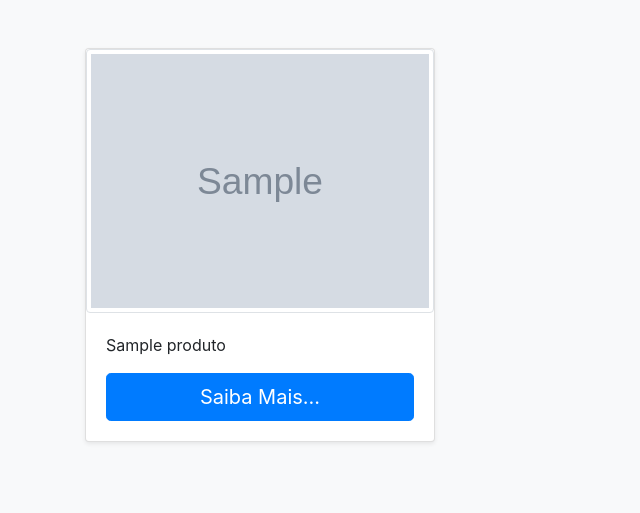
After one commit to wallace-araujo/loja-virtual-symfony4, a Symfony app: template templates/View/_categoria.html.twig in a window 1280 px wide. The commit adds this page. Shown: the top 513 px of the page, without its empty margins (0-640 px from the left). Run offline with Twig, Linux system fonts and the light colour scheme; the template is opened without the code that fills it: most values are stand-ins (such as "Sample title", 1, 10 or a date in 2020); grey boxes marked "Sample" are stand-in pictures; some libraries are stand-ins or nearby versions.

Commit message:
Categoria.. relacionamento  muitos para muitos

```diff
--- a/src/Controller/CarrinhoComprasController.php
+++ b/src/Controller/CarrinhoComprasController.php
@@ -62,7 +62,6 @@ class CarrinhoComprasController extends AbstractController
         //dump($this->items);
         // exit;
 
-        //$this->addFlash('success', "Fonte de Dados '".$request->request->get('datasetname')."' foi Criada com Sucesso! ");
         return $this->redirectToRoute('carrinho_compras');
     }
 
--- /dev/null
+++ b/templates/View/_categoria.html.twig
@@ -0,0 +1,48 @@
+{% extends 'base.html.twig' %}
+
+{% block title %} Categoria - {{Categorias.nomeCategoria}} {% endblock %}
+
+{% block body %}
+
+<div class="album py-5 bg-light">
+    <div class="container">
+
+      <div class="row">
+
+        {% if Categorias.produtos|length > 0 %}
+            {% for produto in Categorias.produtos %}
+
+
+                <div class="col-md-4">
+                <div class="card mb-4 shadow-sm">
+
+                <img src="{{produto.imagem}}" alt="..." class="img-thumbnail">
+
+                    <div class="card-body">
+                    <p class="card-text">{{produto.nome}}</p>
+                    <div class="d-flex justify-content-between align-items-center">
+
+                        <a href="{{ path('Detalhes_Produto',{'id':produto.id})}}" class="btn btn-lg btn-block btn-primary">Saiba Mais...</a>
+
+
+                    </div>
+                    </div>
+                </div>
+                </div>
+            {% endfor %}
+        {% else %}
+            <div class="text-center">
+                <h3 class="text-center"  style="margin-bottom: 6.5rem;margin-top: 40px;" >
+                    Não Existe produto Nessa Categoria : (
+                </h3>
+
+            </div>
+
+        {% endif %}
+
+
+
+      </div>
+    </div>
+</div>
+{% endblock %}
--- a/templates/base.html.twig
+++ b/templates/base.html.twig
@@ -11,7 +11,8 @@
         {% block stylesheets %}{% endblock %}
     </head>
     <body>
-    {% include "_menu.html.twig" %}
+    {{ render(controller('App\\Controller\\HomeLojaController::ViewMenu' )) }}
+    {# {% include "_menu.html.twig" %}  #}
     {% block body %}{% endblock %}
         <!-- Optional JavaScript -->
         <!-- jQuery first, then Popper.js, then Bootstrap JS -->
```
Also changed, not shown: src/Controller/HomeLojaController.php (+35 -2 lines), templates/_menu.html.twig (+7 -8 lines).
